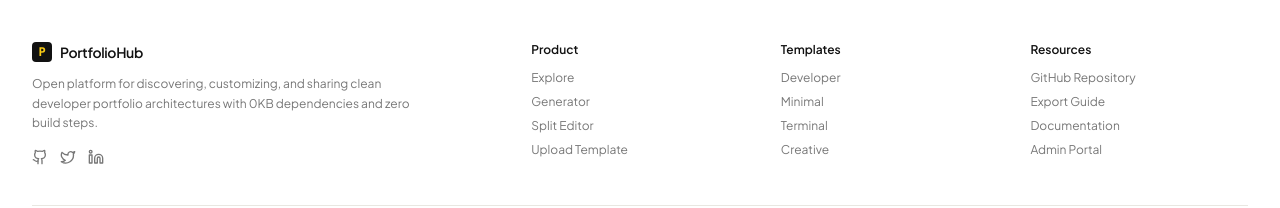
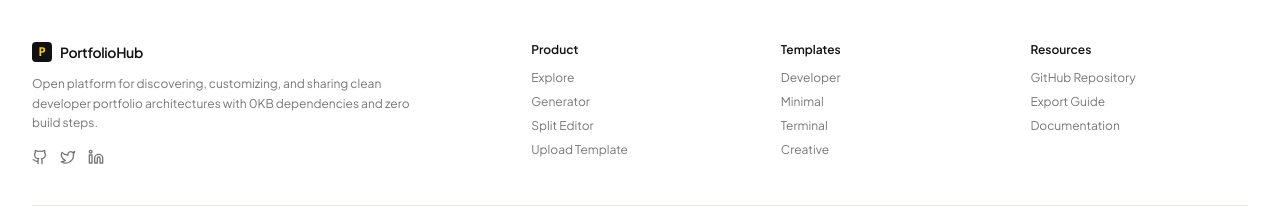
Before and after one commit to lakshyabansal21-debug/PortfolioBazzar, a React (Vite) app: page /reset-password in a window 1280 px wide. Shown: the part 551-759 px from the top of the page. Built offline with nearby package versions, Linux system fonts and the light colour scheme; no server answers.

Commit message:
Update Footer.jsx

```diff
--- a/src/components/common/Footer.jsx
+++ b/src/components/common/Footer.jsx
@@ -1,8 +1,11 @@
 import React from 'react';
 import { Link } from 'react-router-dom';
 import { Github, Twitter, Linkedin } from 'lucide-react';
+import { useAuth } from '../../context/AuthContext.jsx';
 
 export default function Footer() {
+  const { isAdmin } = useAuth();
+
   return (
     <footer className="border-t border-[#E9E7E1] bg-white text-[#777777] text-xs">
       <div className="max-w-7xl mx-auto px-4 sm:px-6 lg:px-8 py-12">
@@ -87,7 +90,9 @@ export default function Footer() {
               <li><a href="https://github.com" target="_blank" rel="noreferrer" className="hover:text-[#111111] transition-colors">GitHub Repository</a></li>
               <li><Link to="/explore" className="hover:text-[#111111] transition-colors">Export Guide</Link></li>
               <li><Link to="/explore" className="hover:text-[#111111] transition-colors">Documentation</Link></li>
-              <li><Link to="/admin" className="hover:text-[#111111] transition-colors">Admin Portal</Link></li>
+              {isAdmin && (
+                <li><Link to="/admin" className="hover:text-[#111111] transition-colors">Admin Portal</Link></li>
+              )}
             </ul>
           </div>
 
```
